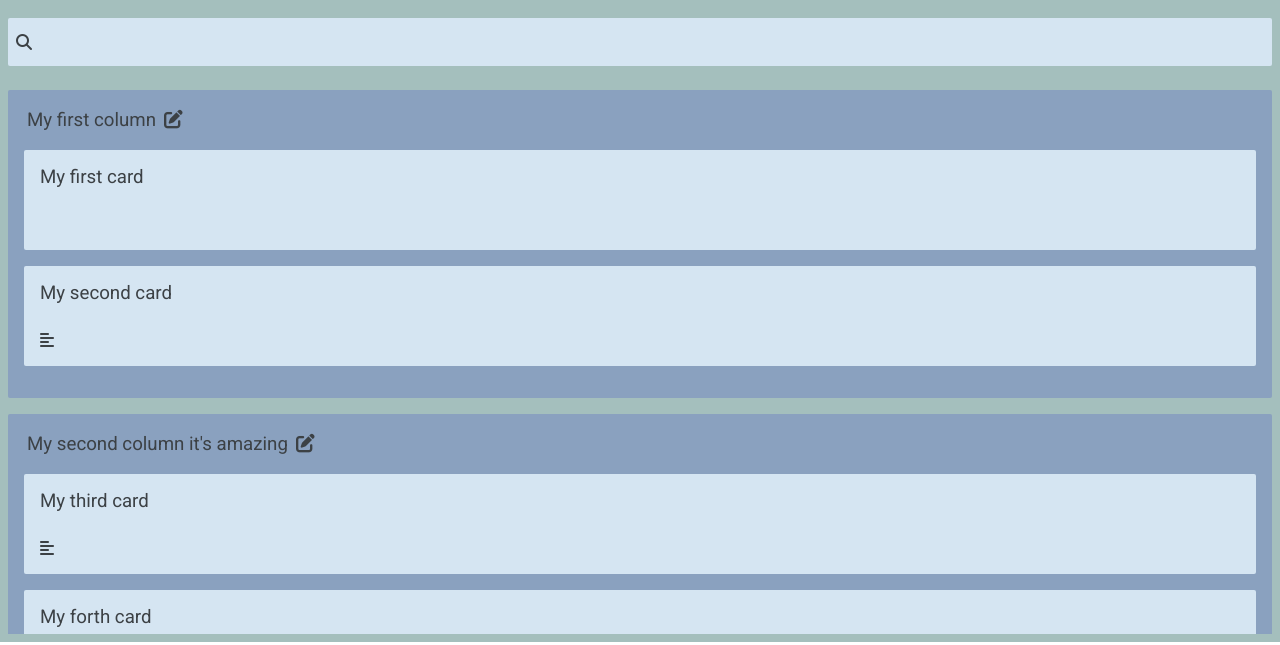
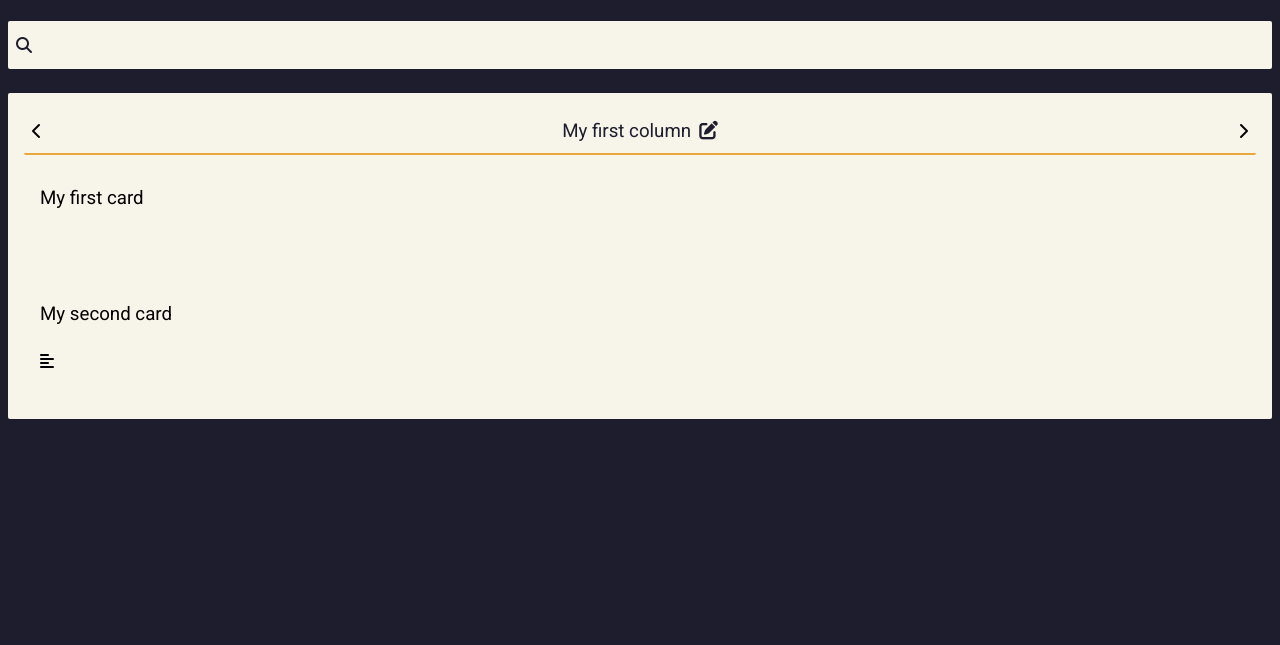
Before and after one commit to alexfrunza/kanban-board, a React app: page / in a window 1280 px wide. Shown: the part 158-803 px from the top of the page. Built offline with nearby package versions, Linux system fonts and the light colour scheme.

Commit message:
Add new design

```diff
--- a/src/components/board/Board.css
+++ b/src/components/board/Board.css
@@ -3,24 +3,28 @@
 main.board {
     display: flex;
     flex-flow: column;
-    background-color: var(--green-1);
+    background-color: var(--black);
     padding: 0.5rem;
     height: calc(100vh - 3.5rem);
 }
 
 main.board .boardName {
-    color: var(--dark-blue-1);
+    color: var(--white);
     display: flex;
     justify-content: center;
     align-items: center;
     margin: 2rem auto;
-    font-size: 2rem;
     text-align: center;
 }
 
-main.board h2.boardName {
+main.board div.boardName {
     /* Page don't move when board name it's modified */
     border: 5px solid transparent;
+}
+
+main.board div.boardName h2 {
+    font-size: 2rem;
+    word-break: break-all;
 }
 
 main.board .boardName .editBoardTitle {
@@ -35,8 +39,8 @@ main.board input[name="search"] {
     border-radius: 2px;
     border: 2px solid transparent;
     font-size: 2rem;
-    color: inherit;
-    background-color: var(--blue-3);
+    color: var(--black);
+    background-color: var(--white);
 }
 
 main.board input[name="boardName"] {
@@ -45,7 +49,8 @@ main.board input[name="boardName"] {
 
 main.board input[name="boardName"]:focus,
 main.board input[name="search"]:focus {
-    border: 2px solid var(--blue-2);
+    border: 2px solid var(--blue);
+    outline: none;
 }
 
 main.board .searchInBoard {
@@ -53,13 +58,13 @@ main.board .searchInBoard {
 }
 
 main.board input[name="search"] {
-    color: var(--dark-blue-1);
+    color: var(--black);
     padding-left: 1.75rem;
     width: 100%;
 }
 
 main.board .searchInBoard .fa-search {
-    color: var(--dark-blue-1);
+    color: var(--black);
     position: absolute;
     left: 0.5rem;
     top: 50%;
--- a/src/components/board/Board.js
+++ b/src/components/board/Board.js
@@ -1,9 +1,8 @@
 import React, { useState, useEffect } from "react";
-import { useRecoilState, useRecoilValue } from "recoil";
+import { useSetRecoilState, useRecoilValue } from "recoil";
 import Column from "components/column/Column";
 import CardEditModal from "components/modals/CardEditModal";
-import { columnsState } from "store/board/columnsState.js";
-import { cardEditModal } from "store/board/boardState.js";
+import { cardEditModalState, columnsState } from "store/board/boardState.js";
 import "components/board/Board.css";
 
 const mockBoard = {
@@ -94,8 +93,8 @@ const Board = () => {
     const [boardNameEdit, setBoardNameEdit] = useState(false);
     const [searchString, setSearchString] = useState("");
 
-    const [columns, setColumns] = useRecoilState(columnsState);
-    const cardEdit = useRecoilValue(cardEditModal);
+    const setColumns = useSetRecoilState(columnsState);
+    const cardEdit = useRecoilValue(cardEditModalState);
 
     // Fetch the data from API
     useEffect(() => {
@@ -129,15 +128,15 @@ const Board = () => {
     const boardNameTag = () => {
         if (!boardNameEdit) {
             return (
-                <h2 className="boardName">
-                    {boardName}
+                <div className="boardName">
+                    <h2> {boardName} </h2>
                     <button
                         className="editBoardTitle"
                         onClick={() => setBoardNameEdit(true)}
                     >
                         <i className="fas fa-edit"></i>
                     </button>
-                </h2>
+                </div>
             );
         } else {
             return (
@@ -174,9 +173,7 @@ const Board = () => {
                 <i className="fas fa-search"></i>
             </form>
             <section className="columnsSection">
-                {columns.map((column) => {
-                    return <Column key={column.id} value={column} />;
-                })}
+                <Column />
             </section>
         </main>
     );
--- a/src/components/card/Card.js
+++ b/src/components/card/Card.js
@@ -1,6 +1,6 @@
 import React, { useState } from "react";
 import { useSetRecoilState } from "recoil";
-import { cardEditModal } from "store/board/boardState.js";
+import { cardEditModalState } from "store/board/boardState.js";
 import "components/card/Card.css";
 
 const Card = (props) => {
@@ -11,7 +11,7 @@ const Card = (props) => {
     const [labels, setLabels] = useState(props.value.labels);
     const [assignedTo, setAssignedTo] = useState(props.value.assignedTo);
 
-    const setCardEdit = useSetRecoilState(cardEditModal);
+    const setCardEdit = useSetRecoilState(cardEditModalState);
 
     return (
         <div
--- a/src/components/column/Column.css
+++ b/src/components/column/Column.css
@@ -2,15 +2,24 @@ section.columnsSection .column {
     border-radius: 2px;
     margin-bottom: 1rem;
     padding: 1rem;
-    background-color: var(--blue-2);
+    background-color: var(--white);
     display: block;
     min-height: 100px;
 }
 
+section.columnsSection .columnHeader {
+    margin-bottom: 1rem;
+    padding: 0.5rem;
+    border-bottom: 2px solid var(--orange);
+    border-radius: 2px;
+    display: flex;
+    justify-content: space-between;
+    align-content: center;
+}
+
 section.columnsSection .columnName {
-    color: var(--dark-blue-1);
+    color: var(--black);
     font-weight: normal;
-    margin-bottom: 1rem;
 }
 
 section.columnsSection h3.columnName {
@@ -18,20 +27,21 @@ section.columnsSection h3.columnName {
 }
 
 section.columnsSection .columnName i {
-    color: var(--dark-blue-1);
+    color: var(--black);
 }
 
 section.columnsSection .columnName input[name="columnName"] {
     padding: 3px;
     font-size: 1rem;
     border: 2px solid transparent;
-    color: var(--dark-blue-1);
+    color: var(--black);
     border-radius: 2px;
-    background-color: var(--blue-3);
+    background-color: var(--light-grey);
 }
 
 section.columnsSection .columnName input[name="columnName"]:focus {
-    border: 2px solid var(--dark-blue-1);
+    border: 2px solid var(--orange);
+    outline: none;
 }
 
 section.columnsSection .editColumnName {
--- a/src/components/column/Column.js
+++ b/src/components/column/Column.js
@@ -1,29 +1,54 @@
 import React, { useState, useEffect } from "react";
+import { useRecoilState, useRecoilValue } from "recoil";
 import Card from "components/card/Card";
+import {
+    currentColumnState,
+    numberOfCurrentColumnState,
+    columnsState,
+} from "store/board/boardState.js";
 import "components/column/Column.css";
 
 const Column = (props) => {
-    const [name, setName] = useState(props.value.name);
-    const [id] = useState(props.value.id);
-    const [cards] = useState(props.value.cards);
+    const [number, setNumber] = useRecoilState(numberOfCurrentColumnState);
+    const [columns, setColumns] = useRecoilState(columnsState);
+    const data = useRecoilValue(currentColumnState);
+
     const [columnNameEdit, setColumnNameEdit] = useState(false);
 
     useEffect(() => {
         if (columnNameEdit) {
-            const columnDiv = document.getElementById(id);
+            const columnDiv = document.getElementById(data.id);
             const input = columnDiv.querySelector("[name='columnName']");
             if (input) {
                 input.focus();
                 input.select();
             }
         }
-    }, [columnNameEdit, id]);
+    }, [columnNameEdit, data]);
+
+    const changeColumnLeft = () => {
+        if (number !== 0) {
+            setNumber(number - 1);
+        } else {
+            setNumber(columns.length - 1);
+        }
+    };
+
+    const changeColumnRight = () => {
+        if (number !== columns.length - 1) {
+            setNumber(number + 1);
+        } else {
+            setNumber(0);
+        }
+    };
 
     const submitName = (event) => {
         event.preventDefault();
         const name = event.target.columnName.value.trim();
         if (name) {
-            setName(name);
+            let columnsCpy = [...columns];
+            columnsCpy[number] = {...data, name};
+            setColumns(columnsCpy);
             // TODO: Change column name to database
         }
 
@@ -34,7 +59,7 @@ const Column = (props) => {
         if (!columnNameEdit) {
             return (
                 <h3 className="columnName">
-                    {name}
+                    {data.name}
                     <button
                         className="editColumnName"
                         onClick={() => setColumnNameEdit(true)}
@@ -49,7 +74,7 @@ const Column = (props) => {
                     <input
                         type="text"
                         name="columnName"
-                        defaultValue={name}
+                        defaultValue={data.name}
                         autoComplete="off"
                     />
                     <button className="editColumnName" type="submit">
@@ -60,19 +85,31 @@ const Column = (props) => {
         }
     };
 
+    const showColumn = () => {
+        if(data) {
+            return (<div id={data.id} className="column">
+            <div className="columnHeader">
+                <button className="changeColumn" onClick={changeColumnLeft}>
+                    <i className="fas fa-chevron-left"></i>
+                </button>
+                {columnNameTag()}
+                <button className="changeColumn" onClick={changeColumnRight}>
+                    <i className="fas fa-chevron-right"></i>
+                </button>
+            </div>
+            {data.cards.map((data) => {
+                return <Card columnId={data.id} key={data.id} value={data} />;
+            })}
+        </div>);
+        }
+        return "";
+    }
+
+
     return (
-        <div id={id} className="column">
-            {columnNameTag()}
-            {cards.map((data) => {
-                return (
-                    <Card
-                        columnId={id}
-                        key={data.id}
-                        value={data}
-                    />
-                );
-            })}
-        </div>
+        <div>
+        {showColumn()}
+    </div>
     );
 };
 
--- a/src/components/modals/CardEditModal.js
+++ b/src/components/modals/CardEditModal.js
@@ -1,11 +1,10 @@
 import React, { useState, useEffect } from "react";
 import { useRecoilValue, useSetRecoilState } from 'recoil';
-import { columnsState } from "store/board/columnsState.js";
-import { cardEditModal } from "store/board/boardState.js";
+import { cardEditModalState, columnsState } from "store/board/boardState.js";
 import "components/modals/CardEditModal.css";
 
 const CardEditModal = (props) => {
-    const setCardEdit = useSetRecoilState(cardEditModal);
+    const setCardEdit = useSetRecoilState(cardEditModalState);
 
     const [cardId] = useState(props.cardId);
     const [cardName, setCardName] = useState(props.cardName);
--- a/src/components/navbar/Navbar.js
+++ b/src/components/navbar/Navbar.js
@@ -4,12 +4,11 @@
 const Navbar = () => {
     return (
         <nav>
-            <button className="logo">
-                <i className="fas fa-sticky-note"></i>
-                <p className="logo-text"> Kanban Board </p>
-            </button>
             <button className="back">
                 <i className="fas fa-arrow-left"></i>
+            </button>
+            <button className="logo">
+                <i className="far fa-sticky-note"></i>
             </button>
             <button className="menu">
                 <i className="fas fa-bars"></i>
--- a/src/index.css
+++ b/src/index.css
@@ -1,10 +1,12 @@
 :root {
-    --blue-1: #6f81a6;
-    --blue-2: #8aa1bf;
-    --blue-3: #d5e5f2;
-    --green-1: #a4bfbd;
-    --white-1: #f2edeb;
-    --dark-blue-1: #3c4145;
+    --red: #E40C2B;
+    --black: #1D1D2D;
+    --white: #F7F4E9;
+    --blue: #3CBCC3;
+    --orange: #EBA63F;
+    --green: #438945;
+    --grey: #90A0AB;
+    --light-grey: #B8B5AD;
 }
 
 * {
--- a/src/store/board/boardState.js
+++ b/src/store/board/boardState.js
@@ -1,6 +1,26 @@
-import { atom } from 'recoil';
+import { atom, selector } from "recoil";
 
-export const cardEditModal = atom({
-    key: 'cardEditModal',
+export const cardEditModalState = atom({
+    key: "cardEditModalState",
     default: false,
 });
+
+export const numberOfCurrentColumnState = atom({
+    key: "numberOfCurrentColumnState",
+    default: 0,
+});
+
+export const columnsState = atom({
+    key: "columnsState",
+    default: [],
+});
+
+export const currentColumnState = selector({
+    key: "currentColumnState",
+    get: ({ get }) => {
+        const columns = get(columnsState);
+        const numberOfCurrentColumn = get(numberOfCurrentColumnState);
+
+        return columns[numberOfCurrentColumn];
+    },
+});
--- a/src/store/board/columnsState.js
+++ /dev/null
@@ -1,6 +0,0 @@
-import { atom } from 'recoil';
-
-export const columnsState = atom({
-    key: 'columnsState',
-    default: [],
-});
```
Also changed, not shown: src/components/navbar/Navbar.css (+14 -3 lines).
